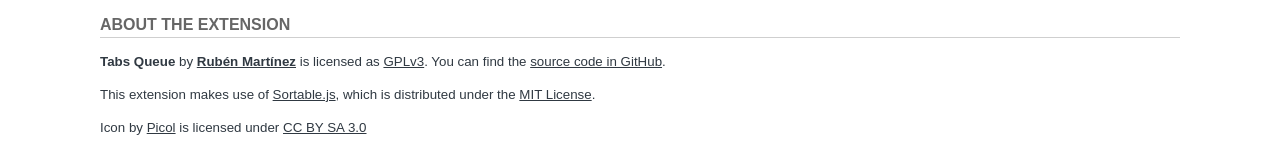
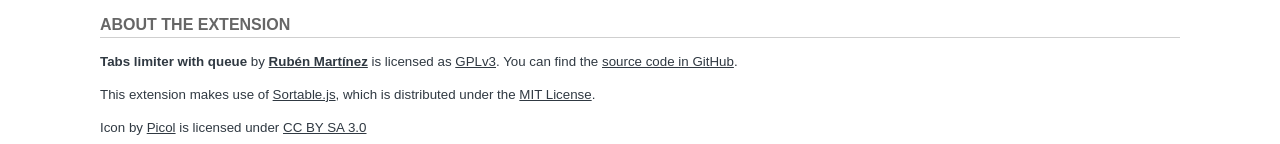
Before and after one commit to rubenmv/chrome-extension-tabs-queue, a browser extension: page src/options.html in a window 1280 px wide. Shown: the part 1542-1686 px from the top of the page. Drawn offline with Linux system fonts and the light colour scheme; files whose address does not match are found by name.

```diff
--- a/src/options.html
+++ b/src/options.html
@@ -150,7 +150,7 @@
       <h2>about the extension</h2>
       <div>
         <p>
-          <b>Tabs Queue</b> by <a href="https://twitter.com/rub3nmv"><b>Rub&eacute;n Mart&iacute;nez</b></a> is licensed
+          <b>Tabs limiter with queue</b> by <a href="https://twitter.com/rub3nmv"><b>Rub&eacute;n Mart&iacute;nez</b></a> is licensed
           as <a href="http://www.gnu.org/licenses/gpl-3.0.txt">GPLv3</a>. You can find the <a href="https://github.com/rubenmv/chrome-extension-tabs-queue">source code in GitHub</a>.
         </p>
         <p>This extension makes use of <a href="https://github.com/RubaXa/Sortable">Sortable.js</a>, which is distributed under
```
Also changed, not shown: release/options.html, screenshots/src/tabs-queue-2.0_8.png, screenshots/src/tabs-queue-2.0_9.PNG (added), screenshots/tabs-queue-2_0-screenshot-3.jpg, 1 other file.
